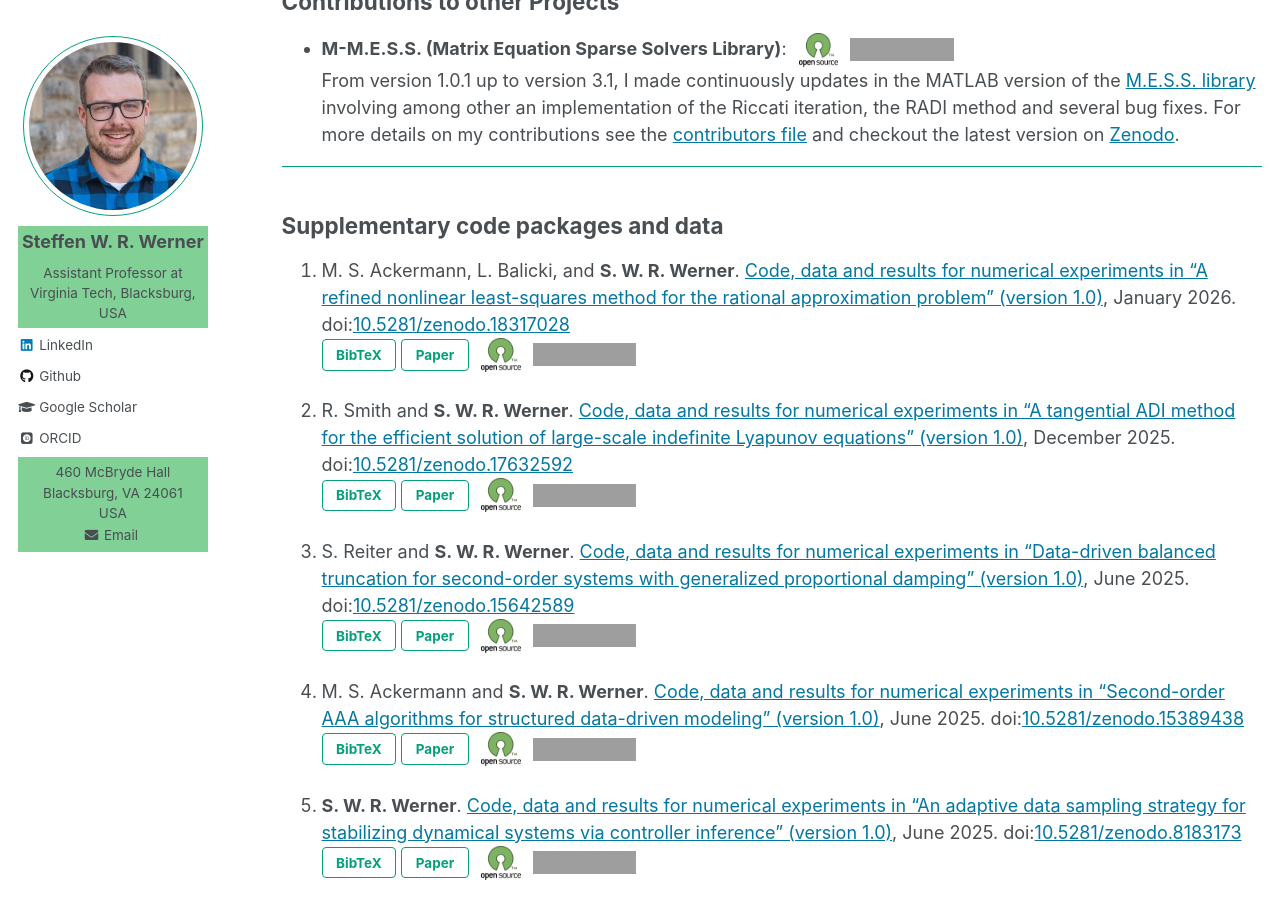
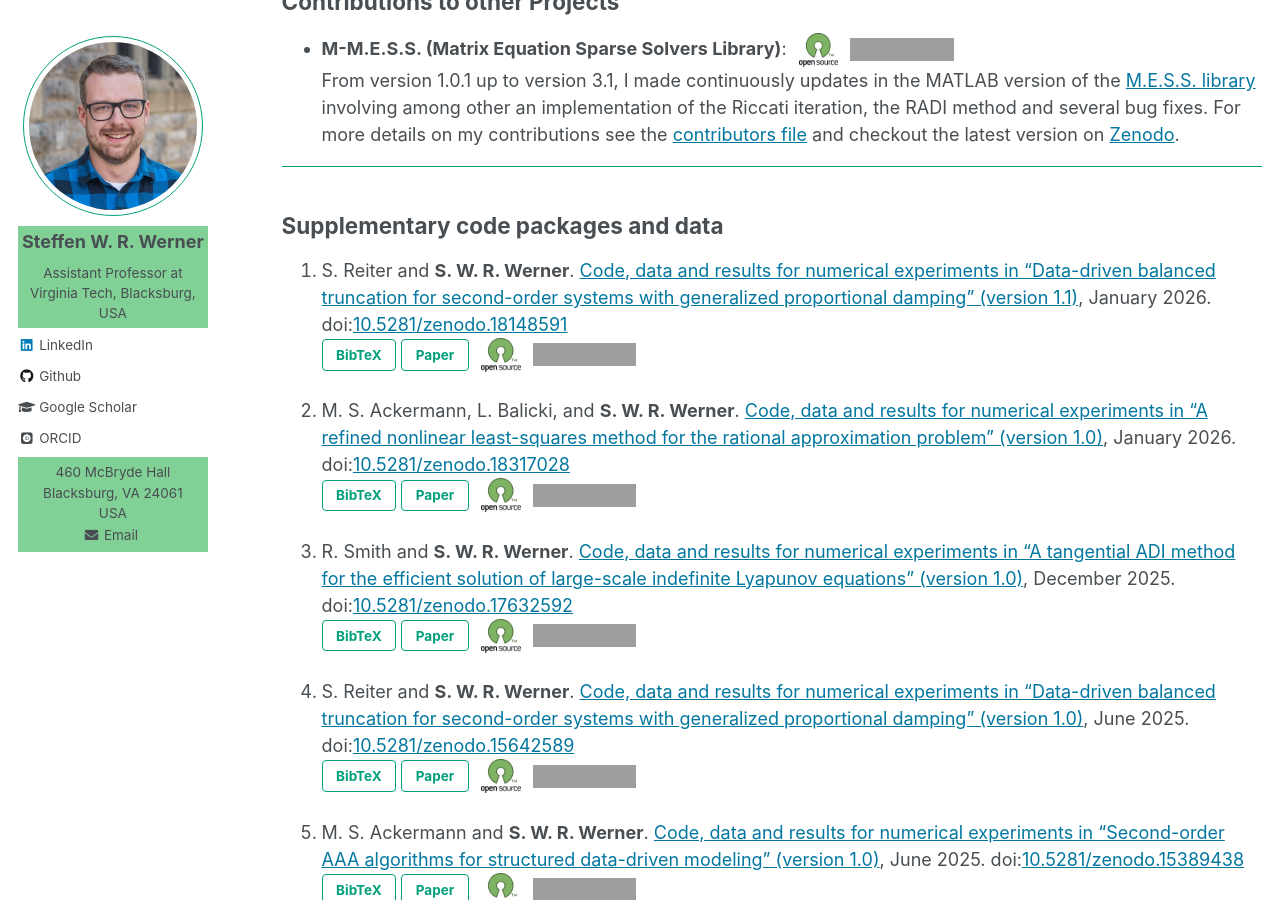
Before and after one commit to ninsteve/ninsteve.github.io, a Jekyll site: the page built from _pages/software.md, in a window 1280 px wide and 900 px high, scrolled down 1022 px. Built offline with Jekyll 4.4.1, drawn with Linux system fonts in a browser that asks for light colours; nearby versions of some CDN libraries; some web fonts are replaced; formulas are drawn with MathJax 3; grey boxes are pictures that could not be loaded.

```diff
--- a/_pages/software.md
+++ b/_pages/software.md
@@ -115,6 +115,23 @@ author_profile: true
 ---
 
 ## <a name="codepackages"></a>Supplementary code packages and data ##
+
+1.  S. Reiter and <strong>S. W. R. Werner</strong>. <a target="blank_"
+    href="https://doi.org/10.5281/zenodo.18148591">Code, data and results for
+    numerical experiments in &ldquo;Data-driven balanced truncation for
+    second-order systems with generalized proportional damping&rdquo;
+    (version 1.1)</a>,
+    January 2026. doi:<a target="blank_" href="https://doi.org/10.5281/zenodo.18148591">10.5281/zenodo.18148591</a><br />
+    <button id="supReiW26-pop" class="btn btn--inverse">BibTeX</button>
+    <a target="blank_" href="https://doi.org/10.48550/arXiv.2506.10118"><button
+    class="btn btn--inverse">Paper</button></a>
+    <a target ="_blank"
+    href="https://en.wikipedia.org/wiki/Open-source_software">
+    <img src="../images/open_source_symbol.png" alt="Open Source Software"
+    class="opensource"></a>
+    <a href="https://opensource.org/licenses/BSD-2-Clause">
+    <img src="https://img.shields.io/badge/License-BSD%202--Clause-orange.svg"
+    alt="License: BSD 2-Clause" class="badge"></a>
 
 1.  M. S. Ackermann, L. Balicki, and <strong>S. W. R. Werner</strong>. <a target="blank_"
     href="https://doi.org/10.5281/zenodo.18317028">Code, data and results for
--- a/files/software/bibtex.html
+++ b/files/software/bibtex.html
@@ -2,6 +2,83 @@
 <!-- SUPPLEMENTARY CODE PACKAGES AND DATA                                    -->
 <!--=========================================================================-->
 
+<script>
+  $(function(){
+  $('#supReiW26a-pop').magnificPopup({ items: { src: '#supReiW26a' },
+  closeBtnInside: true, autoFocusLast: false, fixedContentPos: false,
+  type: 'inline' }); });
+</script>
+<div id="supReiW26a" class="bibtex-dialog mfp-hide">
+<pre><code>
+@MISC{supReiW26a,
+  author =      {Reiter, S. and Werner, S.~W.~R.},
+  title  =      {Code, Data and Results for Numerical Experiments in
+                  ``{S}ymmetric {H}ermite quadrature-based balanced
+                  truncation for learning linear dynamical systems from
+                  derivative data'' (version 1.0)},
+  month  =       may,
+  year   =       {2026},
+  doi    =       {10.5281/zenodo.20384015}
+}
+</code></pre></div>
+<!--=========================================================================-->
+<script>
+  $(function(){
+  $('#supAckW26-pop').magnificPopup({ items: { src: '#supAckW26' },
+  closeBtnInside: true, autoFocusLast: false, fixedContentPos: false,
+  type: 'inline' }); });
+</script>
+<div id="supAckW26" class="bibtex-dialog mfp-hide">
+<pre><code>
+@MISC{supAckW26,
+  author =       {Ackermann, M.~S. and Werner, S.~W.~R.},
+  title  =       {Code, Data and Results for Numerical Experiments in
+                  ``{S}econd-order {AAA} algorithms for sefuctured data-driven
+                  modeling'' (version 1.1)},
+  month  =       may,
+  year   =       {2026},
+  doi    =       {10.5281/zenodo.19895043}
+}
+</code></pre></div>
+<!--=========================================================================-->
+<script>
+  $(function(){
+  $('#supSmiW26-pop').magnificPopup({ items: { src: '#supSmiW26' },
+  closeBtnInside: true, autoFocusLast: false, fixedContentPos: false,
+  type: 'inline' }); });
+</script>
+<div id="supSmiW26" class="bibtex-dialog mfp-hide">
+<pre><code>
+@MISC{supSmiW26,
+  author  =       {Smith, R. and Werner, S.~W.~R.},
+  title   =       {Code, Data and Results for Numerical Experiments in
+                    ``{A} tangential {ADI} method for the efficient solution of
+                    large-scale indefinite {L}yapunov equations'' (version 1.1)},
+  month   =       Apr,
+  year    =       {2026},
+  doi     =       {10.5281/zenodo.19582087}
+}
+</code></pre></div>
+<!--=========================================================================-->
+<script>
+  $(function(){
+  $('#supReiW26-pop').magnificPopup({ items: { src: '#supReiW26' },
+  closeBtnInside: true, autoFocusLast: false, fixedContentPos: false,
+  type: 'inline' }); });
+</script>
+<div id="supReiW26" class="bibtex-dialog mfp-hide">
+<pre><code>
+@MISC{supReiW26,
+  author =       {Reiter, S. and Werner, S.~W.~R.},
+  title  =       {Code, Data and Results for Numerical Experiments in
+                  ``{D}ata-driven balanced truncation for second-order systems
+                  with generalized proportional damping'' (version 1.1)},
+  month  =       jan,
+  year   =       {2026},
+  doi    =       {10.5281/zenodo.18148591}
+}
+</code></pre></div>
+<!--=========================================================================-->
 <script>
   $(function(){
   $('#supAckBW26-pop').magnificPopup({ items: { src: '#supAckBW26' },
```
Also changed, not shown: _pages/publications.md (+14 -1 lines), files/publications/bibtex.html (+21 -0 lines), 1 other file.
